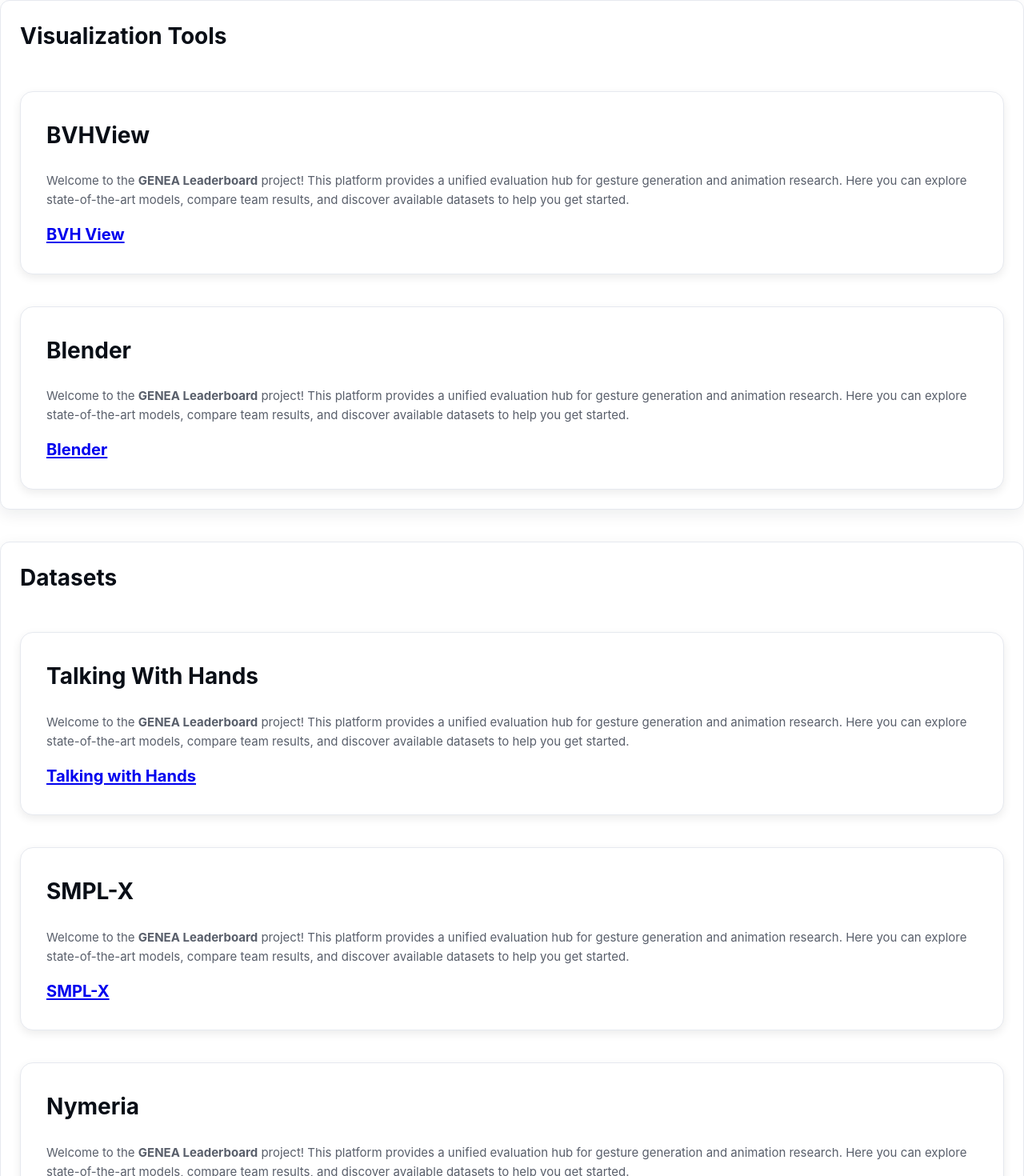
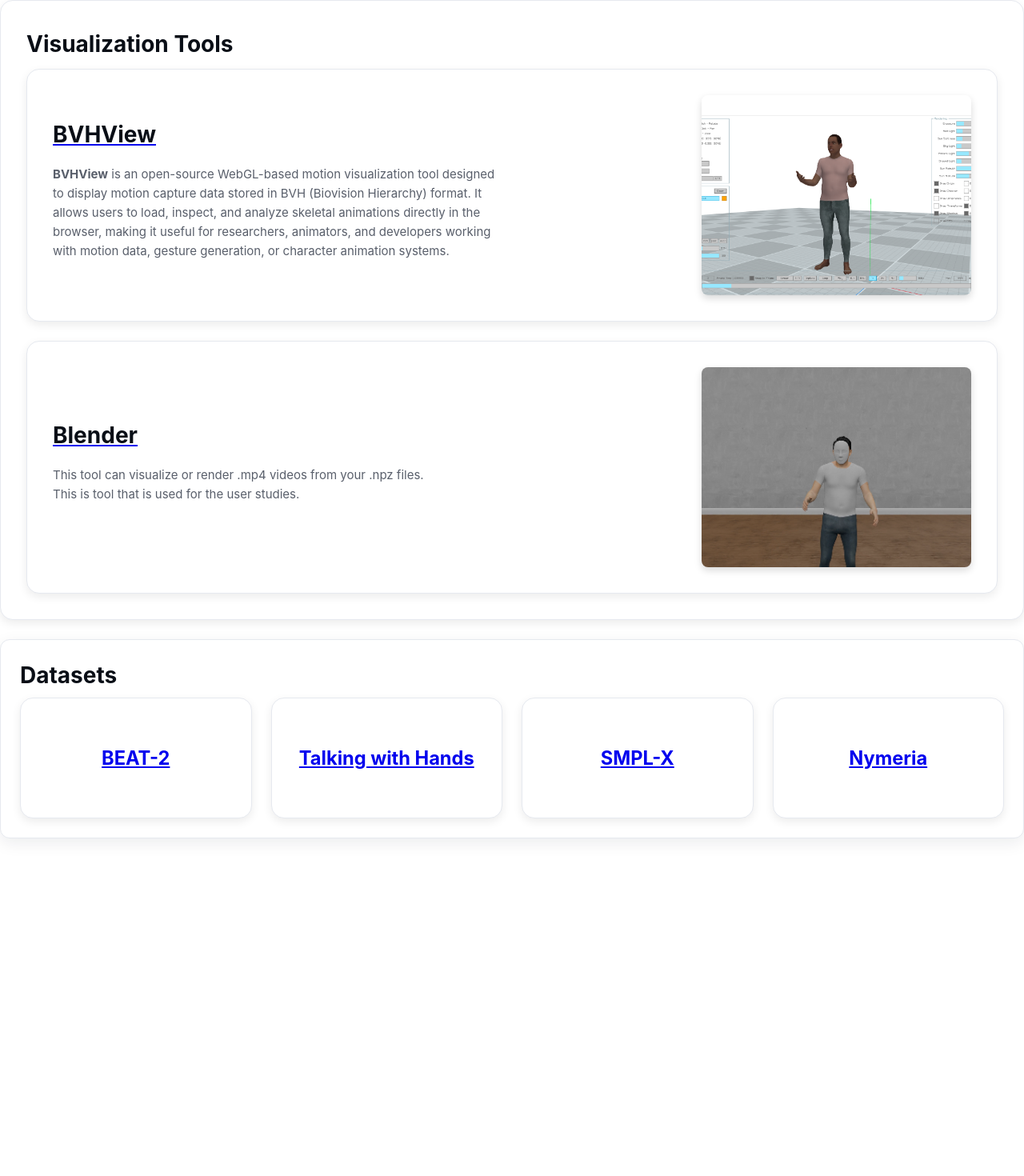
Before and after one commit to genea-workshop/GENEAleaderboard, a SvelteKit app: page /tools in a window 1280 px wide. Shown: the part 96-1566 px from the top of the page at 80% size. After the commit the page ends 1176 px from the top, so only its background shows below. Built offline with nearby package versions, Linux system fonts and the light colour scheme.

Commit message:
add images for bvhview and blender, shorten the datasets and add BEAT-2, adjust css styling

```diff
--- a/src/routes/leaderboard/+page.svelte
+++ b/src/routes/leaderboard/+page.svelte
@@ -35,7 +35,7 @@
 <main class="subcontainer">
   <div class="home-split-ver">
     <div class="leaderboard-table card">
-    <h2 class="h2">Leaderboard</h2>
+      <h1 class="h1">Leaderboard</h1>
       <div class="leaderboard-wrapper">
         {#if loading}
           <div class="loading-container">
--- a/src/routes/tools/+page.svelte
+++ b/src/routes/tools/+page.svelte
@@ -4,64 +4,56 @@
 
 <main class="subcontainer">
   <div class="home-split-ver">
-    <div class="home-split-ver card">
-        <h1 class="h1">Visualization Tools</h1>
-      <div class="home-text card">
-        <h1 class="h1">BVHView</h1>
-        <p class="lead">
-          Welcome to the <strong>GENEA Leaderboard</strong> project!
-          This platform provides a unified evaluation hub for gesture generation and animation research.
-          Here you can explore state-of-the-art models, compare team results, and discover available datasets
-          to help you get started.
-        </p>
-        <a href="{resolve('/BVHView/bvhview.html' as any)}" target="_blank" class="links">BVH View</a>
-      </div>
+    <div class="home-text card">
+      <h1 class="h1">Visualization Tools</h1>
+      <div class="home-split-ver">
+        <div class="home-text card with-image">
+          <div class="text-content">
+            <a href="{resolve('/BVHView/bvhview.html' as any)}" target="_blank" class="links"><h1 class="h1">BVHView</h1></a>
+            <p class="lead">
+              <strong>BVHView</strong> is an open-source WebGL-based motion visualization tool designed to display motion capture data stored in BVH (Biovision Hierarchy) format. It allows users to load, inspect, and analyze skeletal animations directly in the browser, making it useful for researchers, animators, and developers working with motion data, gesture generation, or character animation systems.
+            </p>
+          </div>
+          <img
+            src={resolve('/bvhview.png' as any)}
+            alt="Blender visualizer preview"
+            class="card-image"
+          />
+        </div>
 
-      <div class="home-text card">
-        <h1 class="h1">Blender</h1>
-        <p class="lead">
-          Welcome to the <strong>GENEA Leaderboard</strong> project!
-          This platform provides a unified evaluation hub for gesture generation and animation research.
-          Here you can explore state-of-the-art models, compare team results, and discover available datasets
-          to help you get started.
-        </p>
-        <a href="https://github.com/TeoNikolov/genea_visualizer/tree/dev-2025" target="_blank" class="links">Blender</a>
+        <div class="home-text card with-image">
+          <div class="text-content">
+            <a href="https://github.com/TeoNikolov/genea_visualizer/tree/dev-2025" target="_blank" class="links"><h1 class="h1">Blender</h1></a>
+            <p class="lead">
+              This tool can visualize or render .mp4 videos from your .npz files. <br> This is tool that is used for the user studies.
+            </p>
+          </div>
+          <img
+            src={resolve('/blender.png' as any)}
+            alt="Blender visualizer preview"
+            class="card-image"
+          />
+        </div>
       </div>
     </div>
 
-    <div class="home-split-ver card">
-        <h1 class="h1">Datasets</h1>
-      <div class="home-text card">
-        <h1 class="h1">Talking With Hands</h1>
-        <p class="lead">
-          Welcome to the <strong>GENEA Leaderboard</strong> project!
-          This platform provides a unified evaluation hub for gesture generation and animation research.
-          Here you can explore state-of-the-art models, compare team results, and discover available datasets
-          to help you get started.
-        </p>
-        <a href="https://github.com/facebookresearch/TalkingWithHands32M" target="_blank" class="links">Talking with Hands</a>
-      </div>
+    <div class="card">
+      <h1 class="h1">Datasets</h1>
+      <div class="home-split-hor2">
+        <div class="home-text card">
+          <a href="https://pantomatrix.github.io/EMAGE/" target="_blank" class="links"><h3 style="text-align: center;">BEAT-2</h3></a>
+        </div>
+        <div class="home-text card">
+          <a href="https://github.com/facebookresearch/TalkingWithHands32M" target="_blank" class="links"><h3 style="text-align: center;">Talking with Hands</h3></a>
+        </div>
 
-      <div class="home-text card">
-        <h1 class="h1">SMPL-X</h1>
-        <p class="lead">
-          Welcome to the <strong>GENEA Leaderboard</strong> project!
-          This platform provides a unified evaluation hub for gesture generation and animation research.
-          Here you can explore state-of-the-art models, compare team results, and discover available datasets
-          to help you get started.
-        </p>
-        <a href="https://smpl-x.is.tue.mpg.de/index.html" target="_blank" class="links">SMPL-X</a>
-      </div>
+        <div class="home-text card">
+          <a href="https://smpl-x.is.tue.mpg.de/index.html" target="_blank" class="links"><h3 style="text-align: center;">SMPL-X</h3></a>
+        </div>
 
-      <div class="home-text card">
-        <h1 class="h1">Nymeria</h1>
-        <p class="lead">
-          Welcome to the <strong>GENEA Leaderboard</strong> project!
-          This platform provides a unified evaluation hub for gesture generation and animation research.
-          Here you can explore state-of-the-art models, compare team results, and discover available datasets
-          to help you get started.
-        </p>
-        <a href="https://www.projectaria.com/datasets/nymeria/" target="_blank" class="links">Nymeria</a>
+        <div class="home-text card">
+          <a href="https://www.projectaria.com/datasets/nymeria/" target="_blank" class="links"><h3 style="text-align: center;">Nymeria</h3></a>
+        </div>
       </div>
     </div>
   </div>
--- a/src/styles/components/card.css
+++ b/src/styles/components/card.css
@@ -9,3 +9,36 @@
   box-sizing: border-box;
   min-width: 100%;
 }
+
+.card.with-image {
+  display: grid;
+  grid-template-columns: 1fr 1fr;
+  align-items: center;
+  gap: 1.5rem;
+}
+
+.card.with-image .text-content {
+  flex: 1;
+}
+
+.card.with-image .card-image {
+  width: 60%;
+  height: 250px;
+  border-radius: 8px;
+  object-fit: cover;
+  box-shadow: 0 4px 10px rgba(0,0,0,0.15);
+  justify-self: end;
+}
+
+@media (max-width: 800px) {
+  .card.with-image {
+    flex-direction: column;
+    align-items: center;
+    text-align: center;
+  }
+
+  .card.with-image .card-image {
+    width: 100%;
+    max-width: 320px;
+  }
+}
--- a/src/styles/layout/split.css
+++ b/src/styles/layout/split.css
@@ -1,18 +1,20 @@
 .home-split-hor {
   display: grid;
   grid-template-columns: 1fr 1fr;
-  gap: 2.5rem;
+  gap: 1.5rem;
   justify-items: center;
-  /* width: 100%; */
-  /* max-width: var(--nav-max-width); */
 }
 
 .home-split-ver {
   display: flex;
   flex-direction: column;
-  gap: 2.5rem;
+  gap: 1.5rem;
   align-items: stretch;
-  /* padding-top: 25rem; */
-  /* width: 100%; */
-  /* max-width: var(--nav-max-width); */
 }
+
+.home-split-hor2 {
+  display: grid;
+  grid-template-columns: 1fr 1fr 1fr 1fr;
+  gap: 1.5rem;
+  justify-items: center;
+}
```
Also changed, not shown: static/blender.png (added), static/bvhview.png (added). Lines whose indentation alone changed are shown as unchanged.
